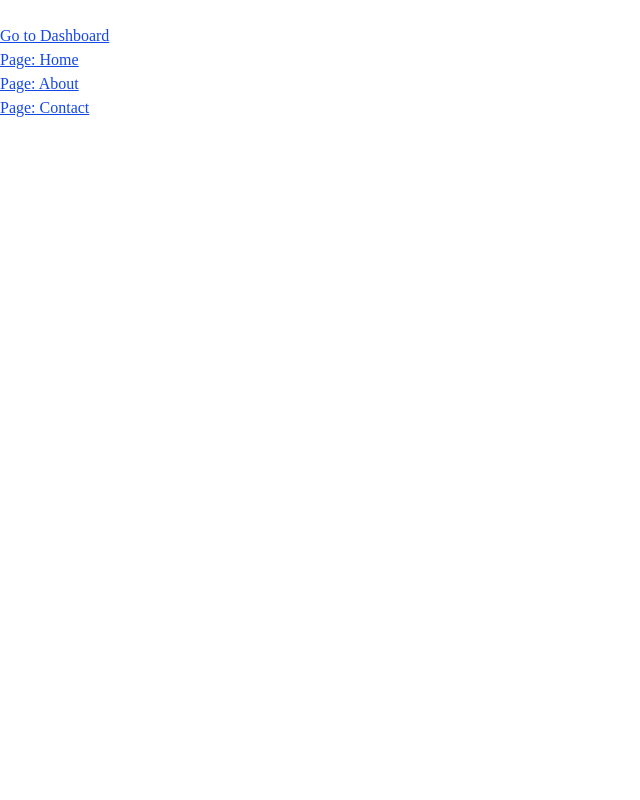
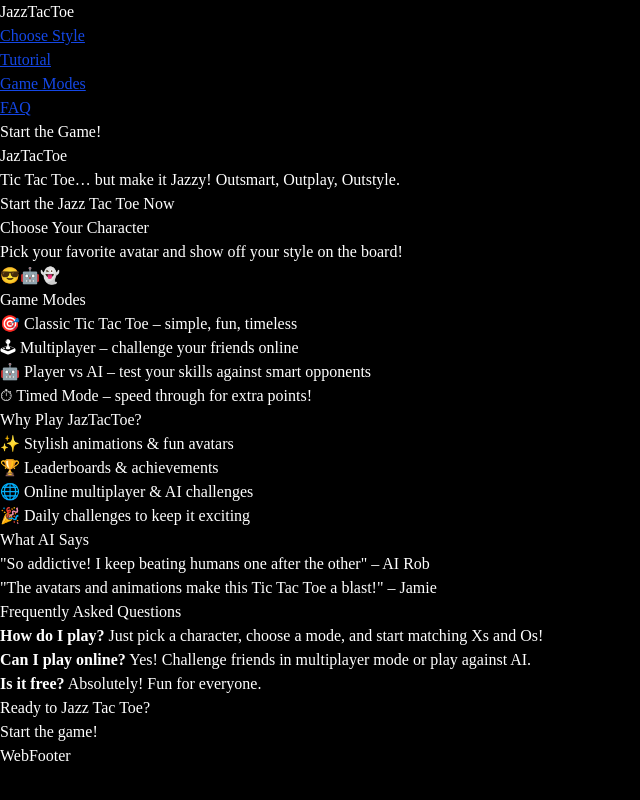
Before and after one commit to AurelianSpodarec/super-tic-tac-toe, a Next.js app: page / in a window 1280 px wide. Shown: the whole page, without its empty margins (0-640 px from the left). Built offline with nearby package versions, Linux system fonts and the light colour scheme.

Commit message:
update landing

```diff
--- a/src/app/(web)/(pages)/(root)/page.tsx
+++ b/src/app/(web)/(pages)/(root)/page.tsx
@@ -1,9 +1,66 @@
 function WebRoot() {
   return (
-    <div>
-      WebHome
+    <div className="webroot">
+
+      <section className="hero">
+        <h1>JazTacToe</h1>
+        <p>Tic Tac Toe… but make it Jazzy! Outsmart, Outplay, Outstyle.</p>
+        <button className="cta-button">Start the Jazz Tac Toe Now</button>
+      </section>
+
+      <section className="characters">
+        <h2>Choose Your Character</h2>
+        <p>Pick your favorite avatar and show off your style on the board!</p>
+        <div className="avatar-preview">
+
+          <span>😎</span>
+          <span>🤖</span>
+          <span>👻</span>
+        </div>
+      </section>
+
+      <section className="game-modes">
+        <h2>Game Modes</h2>
+        <ul>
+          <li>🎯 Classic Tic Tac Toe – simple, fun, timeless</li>
+          <li>🕹 Multiplayer – challenge your friends online</li>
+          <li>🤖 Player vs AI – test your skills against smart opponents</li>
+          <li>⏱ Timed Mode – speed through for extra points!</li>
+        </ul>
+      </section>
+
+      <section className="features">
+        <h2>Why Play JazTacToe?</h2>
+        <ul>
+          <li>✨ Stylish animations & fun avatars</li>
+          <li>🏆 Leaderboards & achievements</li>
+          <li>🌐 Online multiplayer & AI challenges</li>
+          <li>🎉 Daily challenges to keep it exciting</li>
+        </ul>
+      </section>
+
+      <section className="testimonials">
+        <h2>What AI Says</h2>
+        <blockquote>"So addictive! I keep beating humans one after the other" – AI Rob</blockquote>
+        <blockquote>"The avatars and animations make this Tic Tac Toe a blast!" – Jamie</blockquote>
+      </section>
+
+      <section className="faq">
+        <h2>Frequently Asked Questions</h2>
+        <ul>
+          <li><strong>How do I play?</strong> Just pick a character, choose a mode, and start matching Xs and Os!</li>
+          <li><strong>Can I play online?</strong> Yes! Challenge friends in multiplayer mode or play against AI.</li>
+          <li><strong>Is it free?</strong> Absolutely! Fun for everyone.</li>
+        </ul>
+      </section>
+
+      <section className="final-cta">
+        <h2>Ready to Jazz Tac Toe?</h2>
+        <button className="cta-button">Start the game!</button>
+      </section>
+
     </div>
   );
 }
 
-export default WebRoot
+export default WebRoot;
--- a/src/app/(web)/_components/Header/index.tsx
+++ b/src/app/(web)/_components/Header/index.tsx
@@ -3,14 +3,16 @@ import Link from "next/link";
 
 function WebHeader() {
   return (
-    <div>
-      WebHeader
+    <div className="rounded-full">
+
+      <div>JazzTacToe</div>
       <div className="flex flex-col">
-        <Link href={DashboardRoutes.ROOT} className="underline text-blue-700">Go to Dashboard</Link>
-        <Link href={WebsiteRoutes.ROOT} className="underline text-blue-700">Page: Home</Link>
-        <Link href={WebsiteRoutes.ABOUT} className="underline text-blue-700">Page: About</Link>
-        <Link href={WebsiteRoutes.CONTACT} className="underline text-blue-700">Page: Contact</Link>
+        <Link href={''} className="underline text-blue-700">Choose Style</Link>
+        <Link href={''} className="underline text-blue-700">Tutorial</Link>
+        <Link href={''} className="underline text-blue-700">Game Modes</Link>
+        <Link href={''} className="underline text-blue-700">FAQ</Link>
       </div>
+      <button>Start the Game!</button>
     </div>
   );
 }
--- a/src/app/(web)/layout.tsx
+++ b/src/app/(web)/layout.tsx
@@ -3,11 +3,11 @@ import WebHeader from "./_components/Header"
 
 function WebLayout({ children }: { children: React.ReactNode }) {
   return (
-    <>
+    <div className="bg-black h-full">
       <WebHeader />
       {children}
       <WebFooter />
-    </>
+    </div>
   )
 }
 
```
